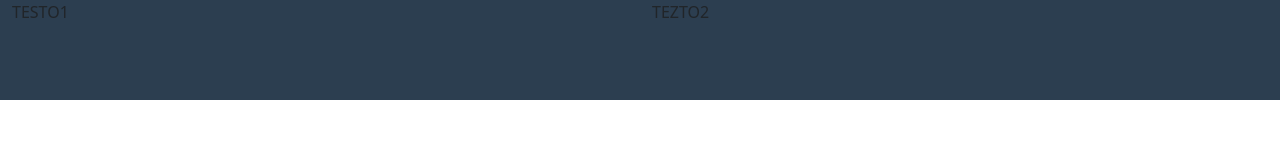
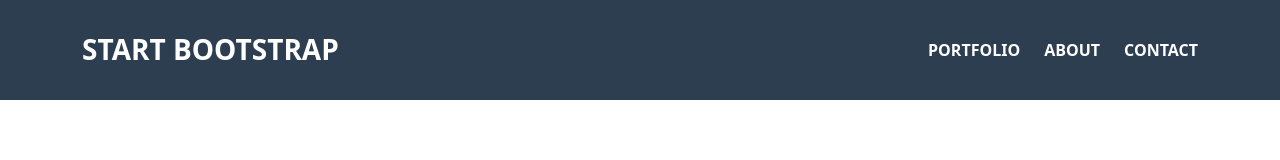
Before and after one commit to AlessandroCarrozza/html-css-bootstrap-freelancer, a plain HTML site: page index.html in a window 1280 px wide. Drawn offline with nearby package versions, Linux system fonts and the light colour scheme.

Commit message:
header responsive con bootstrap

```diff
--- a/index.html
+++ b/index.html
@@ -11,9 +11,44 @@
 <body>
 
     <header class="container-fluid ms_bg-bluegrey">
-        <div class="row h-100 justify-content-between">
-            <div class="col h-100">TESTO1</div>
-            <div class="col h-100">TEZTO2</div>
+        <div class="container-sm h-100 mx-auto ms_border">
+            <div class="row h-100">
+                <a href="#" class="col h-100 text-decoration-none d-flex align-items-center text-white fw-bold h3 ms_border">
+                    START BOOTSTRAP
+                </a>
+                <div class="col h-100 d-flex justify-content-end align-items-center">
+
+                    <nav class="navbar navbar-dark d-none d-sm-block d-md-none">
+                        <div class="container-fluid">
+                           <button class="navbar-toggler" type="button" data-bs-toggle="collapse" data-bs-target="#navbarToggleExternalContent" aria-controls="navbarToggleExternalContent" aria-expanded="false" aria-label="Toggle navigation">
+                             <span class="navbar-toggler-icon"></span>
+                           </button>
+                        </div>
+                    </nav>
+
+                    <div class="d-flex h-100 d-sm-none d-md-block">
+                        <ul class="row h-100">
+                            <li class="col h-100 d-flex align-items-center">
+                                <a href="#" class="text-decoration-none text-white fw-bold">
+                                    PORTFOLIO
+                                </a>
+                            </li>
+                            <li class="col h-100 d-flex align-items-center">
+                                <a href="#" class="text-decoration-none text-white fw-bold">
+                                    ABOUT
+                                </a>
+                            </li>
+                            <li class="col h-100 d-flex align-items-center">
+                                <a href="#" class="text-decoration-none text-white fw-bold">
+                                    CONTACT
+                                </a>
+                            </li>
+                        </ul>
+                    </div>
+
+
+                </div>
+            </div>
         </div>
     </header>
 
```
Also changed, not shown: css/style.css (+8 -0 lines).
